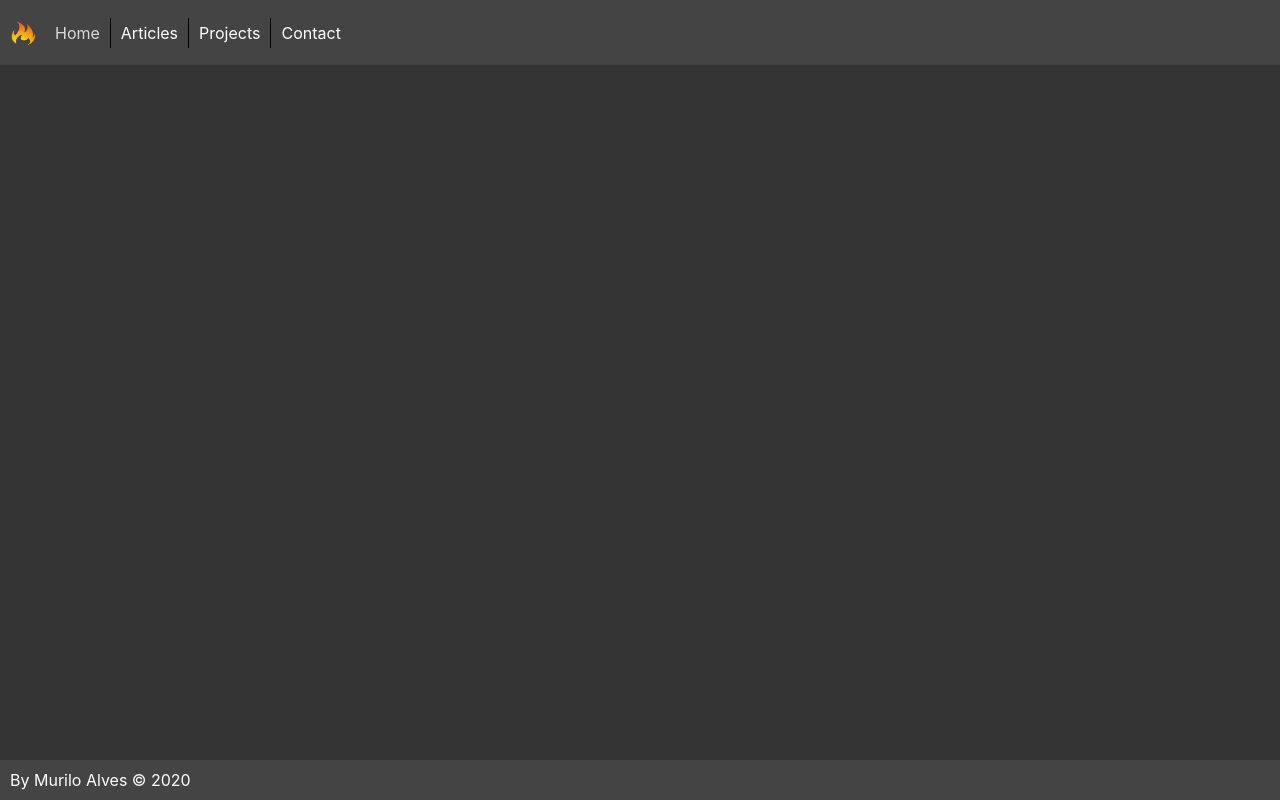
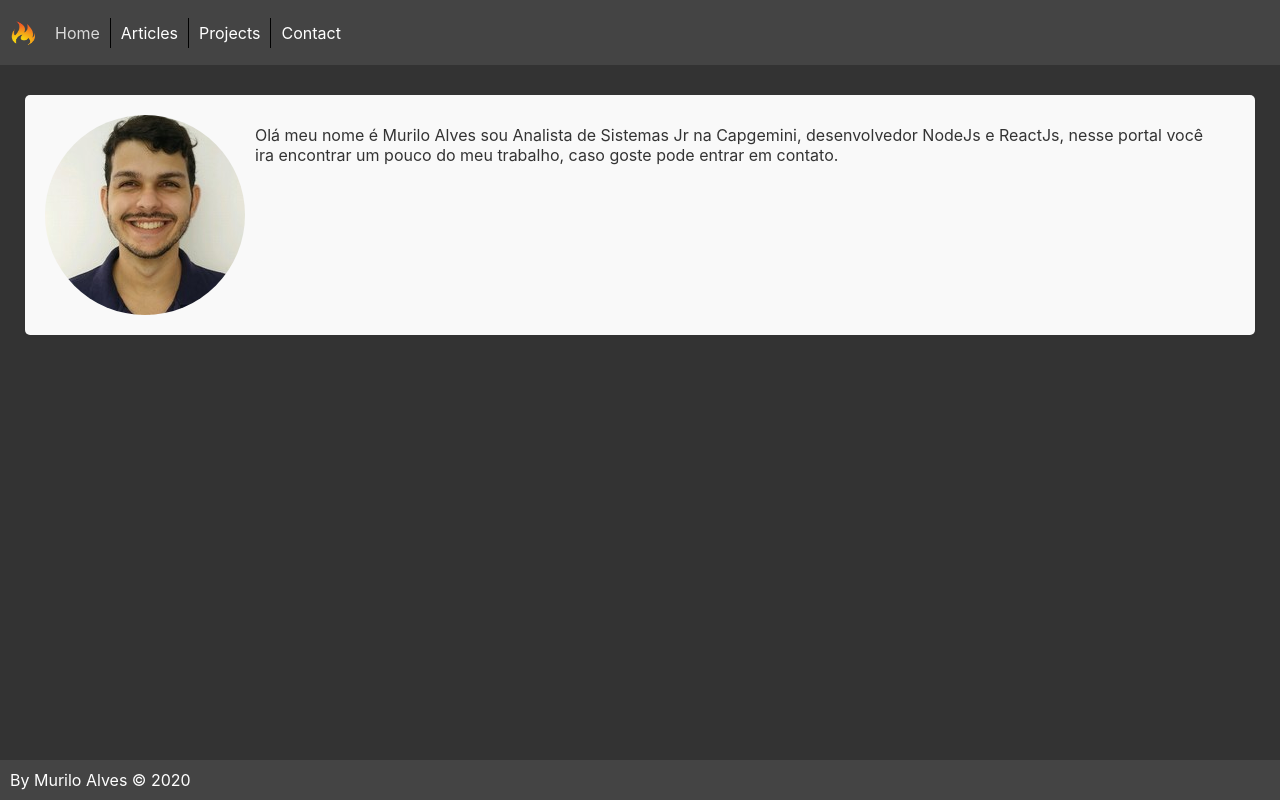
Before and after one commit to muriloreis3/my-portfolio-frontend, a React (Create React App) app: page / in a window 1280 px wide. Built offline with nearby package versions, Linux system fonts and the light colour scheme; no server answers.

Commit message:
Adding avatar img, and styling to the about component

```diff
--- a/src/App.css
+++ b/src/App.css
@@ -49,6 +49,15 @@ main {
     color: var(--dark-color);
 }
 
+.card.about {
+    display: flex;
+    padding: 20px;
+}
+
+.card.about p {
+    margin: 10px;
+}
+
 .bg-primary {
     background: var(--dark-color);
     color: var(--light-color);
--- a/src/components/About/About.js
+++ b/src/components/About/About.js
@@ -1,6 +1,7 @@
 import React, {useState, useEffect} from 'react';
 import Axios from 'axios';
 import classes from './About.module.css';
+import avatar from '../../assets/images/avatar.jpeg'
 
 export default function About(props) {
     const [owner, setOwner] = useState({})
@@ -21,7 +22,10 @@ export default function About(props) {
     return (
         <div className={classes.About}>
             <div className="wrapper">
-                <h2>{owner.name}</h2>
+                <div className="card about">
+                    <img src={ avatar } alt=""/>
+                    <p>Olá meu nome é Murilo Alves sou Analista de Sistemas Jr na Capgemini, desenvolvedor NodeJs e ReactJs, nesse portal você ira encontrar um pouco do meu trabalho, caso goste pode entrar em contato. </p>
+                </div>
             </div>
         </div>
     )
--- a/src/components/About/About.module.css
+++ b/src/components/About/About.module.css
@@ -1,9 +1,18 @@
 .About {
     display: flex;
+    flex-direction: column;
     align-items: center;
     justify-content: center;
 }
 
-.About h2 {
-    white-space: nowrap;
+.About img {
+    display: block;
+    border-radius: 50%;
+    flex-shrink: 0;
+    height: 50%;
 }
+
+.About > div {
+    width: auto;
+    padding: 20px;
+}
```
